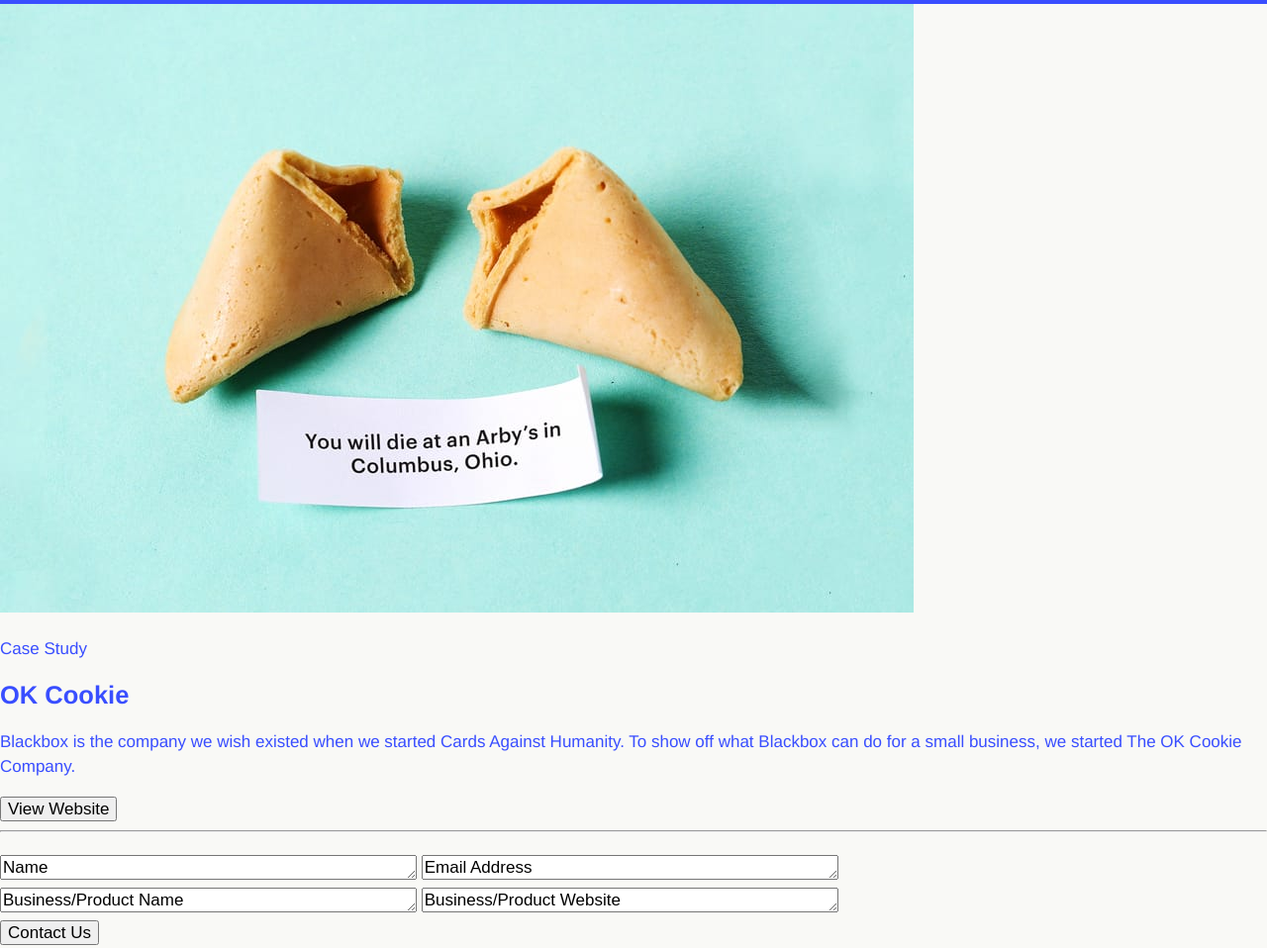
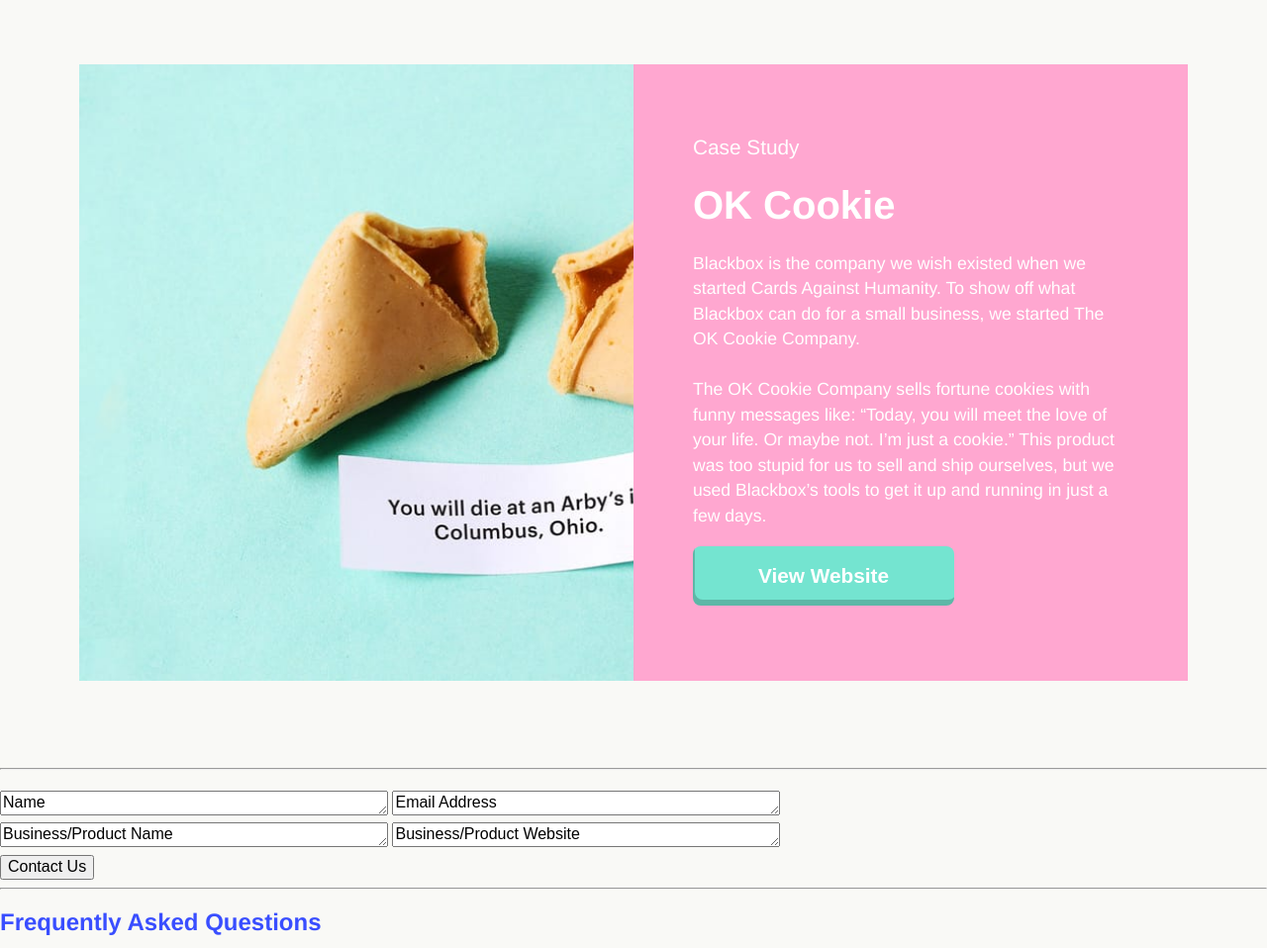
Before and after one commit to andresavr/Proyecto-Final, a website: page index.html in a window 1280 px wide. Shown: the part 1341-2299 px from the top of the page at 99% size. Drawn offline with Linux system fonts and the light colour scheme.

Commit message:
SECTION VIEW - SCSS ESTILOS 90%

```diff
--- a/index.html
+++ b/index.html
@@ -91,17 +91,20 @@
 
     <!-- SECTION 3 - VIEW WEBSITE SECTION -->
     <section class="bboxview">
-      <div class="bboxview-image">
-        <img src="src\images\galleta.jpg" alt="animated banner">
-      </div>
-      <div class="bboxview-text">
-        <p class="bboxview-text-p">Case Study</p>
-        <h2 class="bboxview-text-tittle">OK Cookie</h2>
-        <p class="bboxview-text-p">Blackbox is the company we wish existed when we started Cards Against Humanity. To show off what Blackbox can do for a small business, we started The OK Cookie Company.</p>
-        <button class="bboxview-text-button">
-          View Website
-        </button>
-      </div>
+      <div class="bboxview-wrap">
+        <div class="bboxview-wrap-image">
+          <img src="src\images\galleta.jpg" alt="animated banner">
+        </div>
+        <div class="bboxview-wrap-text">
+          <p class="ptop">Case Study</p>
+          <h2 class="tittle">OK Cookie</h2>
+          <p class="p">Blackbox is the company we wish existed when we started Cards Against Humanity. To show off what Blackbox can do for a small business, we started The OK Cookie Company.<br/><br/>
+The OK Cookie Company sells fortune cookies with funny messages like: “Today, you will meet the love of your life. Or maybe not. I’m just a cookie.” This product was too stupid for us to sell and ship ourselves, but we used Blackbox’s tools to get it up and running in just a few days.</p>
+          <button class="button">
+            View Website
+          </button>
+        </div>
+        </div>
     </section>
     <!-- END SECTION 3 - VIEW WEBSITE SECTION -->
 
--- a/src/sass/index.scss
+++ b/src/sass/index.scss
@@ -1,5 +1,5 @@
 body, html{
-  font-size: 17px;
+  font-size: 16px;
   color: #394EFF;
   background-color: #F9F9F6;
   line-height: 25.5px;
@@ -153,3 +153,60 @@
     }
   }
 }
+// -------------------------------------------------------------------------------
+// <!-- SECTION 3 - VIEW WEBSITE SECTION-->
+// -------------------------------------------------------------------------------
+
+.bboxview{
+
+  padding: 80px;
+  margin: 0 auto;
+
+  &-wrap{
+    display: flex;
+
+    &-image{
+        width: 50%;
+
+
+        img{
+          height: 100%;
+
+
+        }
+    }
+    &-text{
+       padding-top: 50px;
+       padding-left: 60px;
+       padding-right: 60px;
+       position: relative;
+       width: 50%;
+       background-color: #FFA7D0;
+       color: white;
+
+    }
+    .ptop{
+      font-size: 1.3em;
+    }
+    .tittle{
+      font-size: 2.5em;
+    }
+    .p{
+      font-size: 1.1em;
+      font-weight: normal;
+    }
+    .button{
+      padding: 18px 30px;
+      width: 60%;
+      background-color: #74E4D0;
+      border-radius: 8px;
+      box-shadow: inset 2px -6px rgba(0,0,0,0.2);
+      border: none;
+      color: white;
+      font-size: 1.3em;
+      font-weight: bold;
+    }
+
+  }
+
+}
```
Also changed, not shown: assets/css/index.css.
